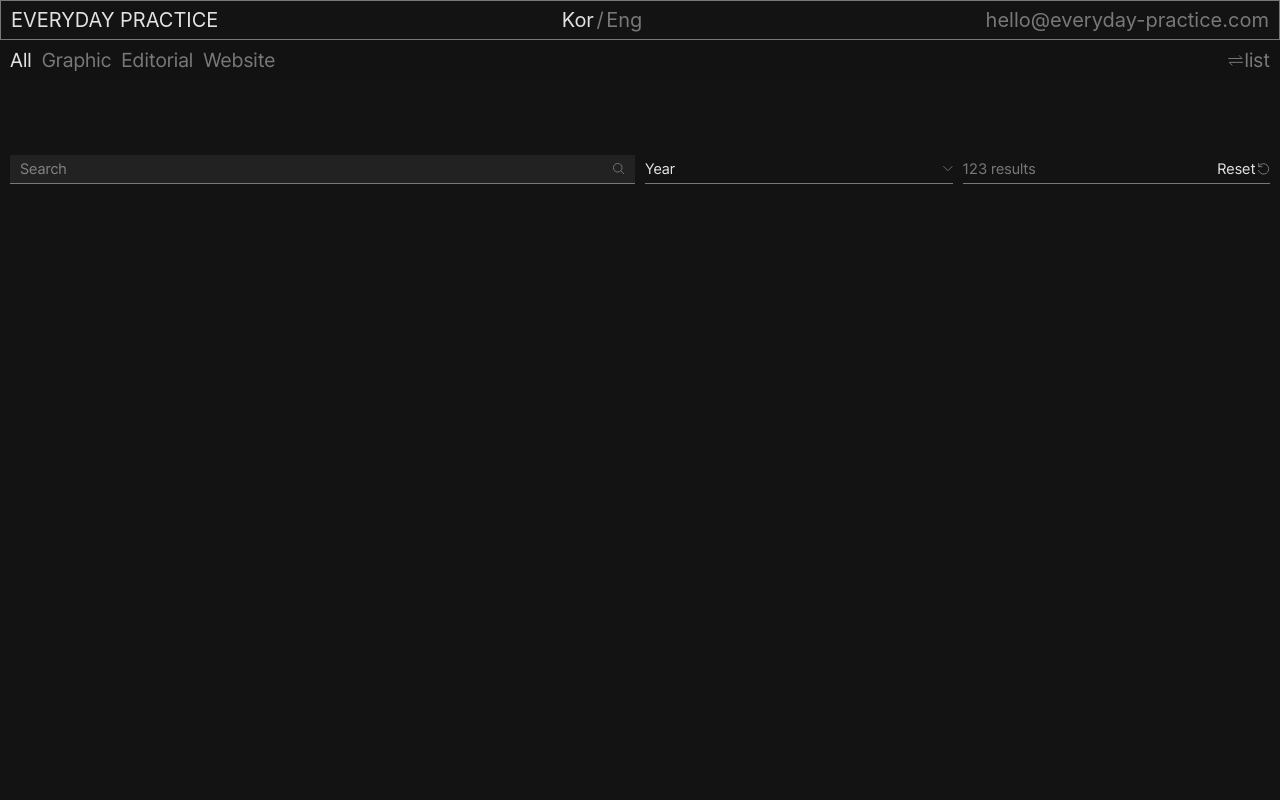
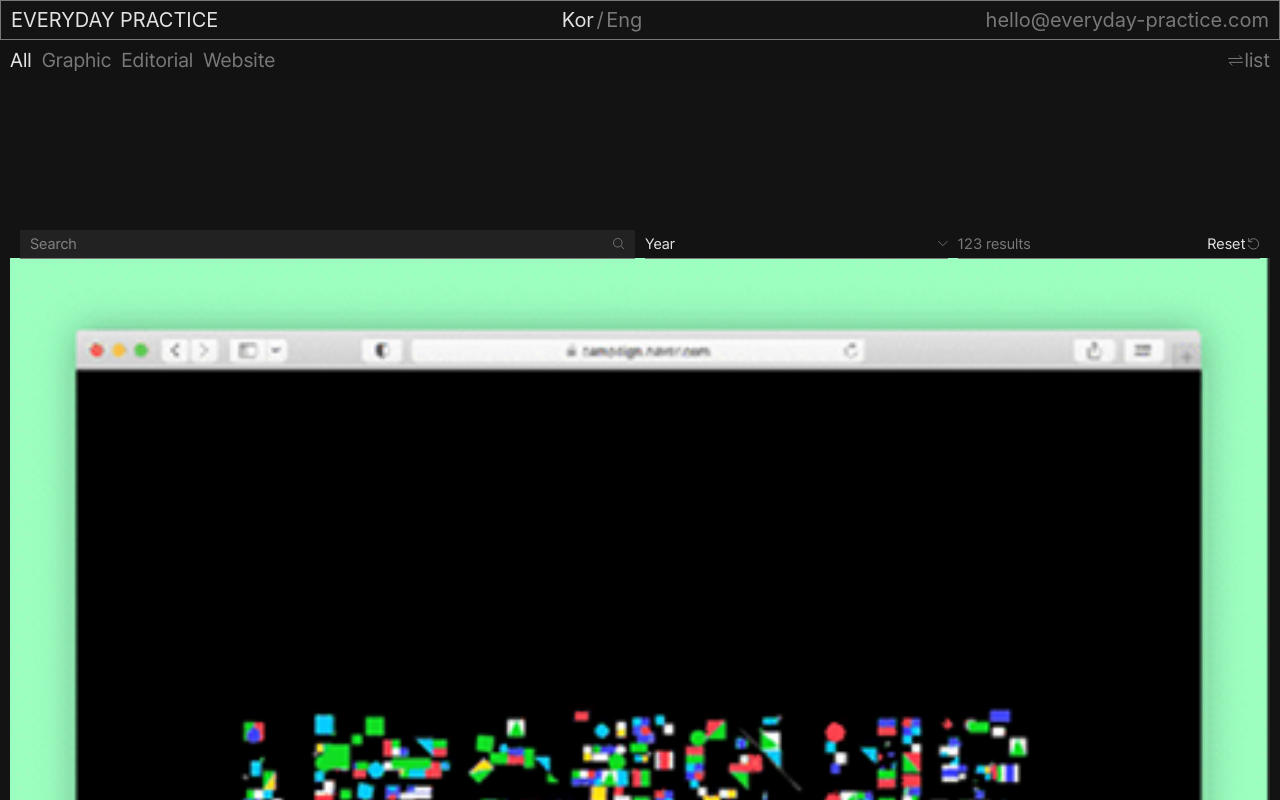
Before and after one commit to seoeongeueun/helloep, a React (Vite) app: page / in a window 1280 px wide. Shown: the top 800 px of the page. Built offline with nearby package versions, Linux system fonts and the light colour scheme; a web font is replaced by a local one.

Commit message:
refactor: changes app layout with cards list component

```diff
--- a/src/App.tsx
+++ b/src/App.tsx
@@ -1,13 +1,12 @@
-import { Header, Filters, SearchBar } from "./ui";
+import { Header, Filters } from "./ui";
+import CardList from "./components/CardList";
 
 function App() {
   return (
     <div className="font-normal text-s flex flex-col h-full">
       <Header />
       <Filters />
-      <SearchBar />
-
-      <main className="px-margin overflow-y-auto"></main>
+      <CardList />
     </div>
   );
 }
--- /dev/null
+++ b/src/components/CardList.tsx
@@ -0,0 +1,15 @@
+import Card from "./Card";
+import { SearchBar } from "../ui";
+
+export default function CardList() {
+  return (
+    <main className="relative top-30 px-margin flex flex-col gap-[7.4rem]">
+      <SearchBar />
+      <div className="flex flex-wrap gap-spacing-10">
+        {Array.from({ length: 7 }, (_, i) => (
+          <Card key={i} />
+        ))}
+      </div>
+    </main>
+  );
+}
```
